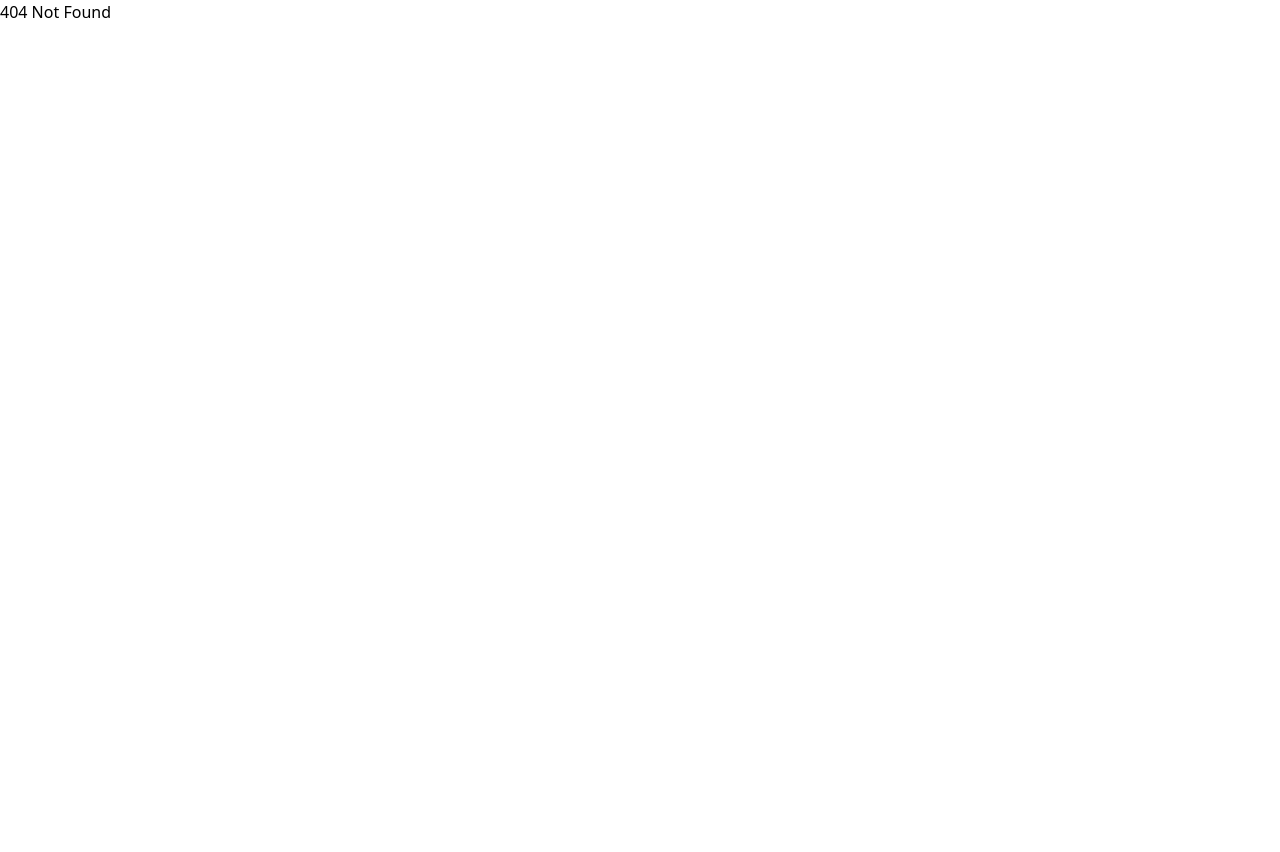
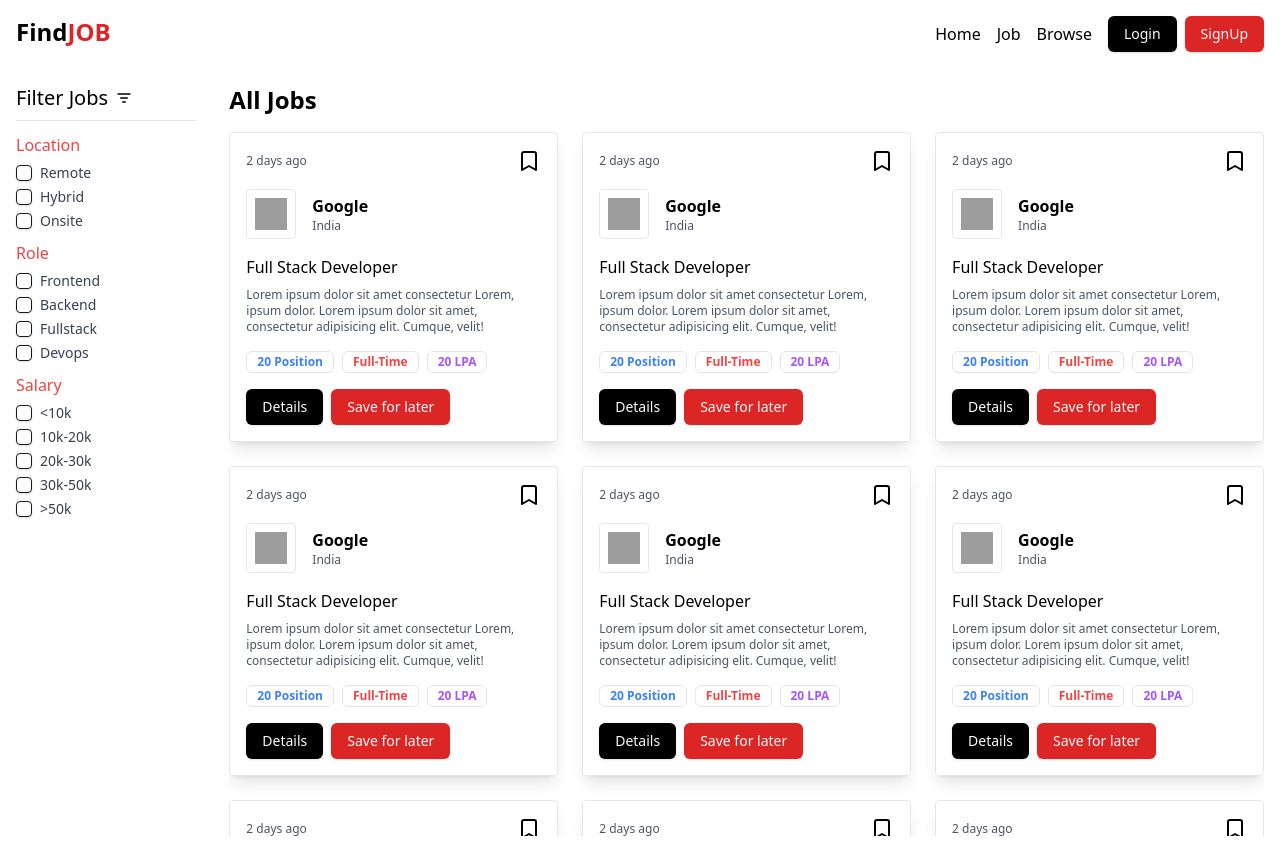
Before and after one commit to JayeshYadav07/Job-Portal, a React (Vite) app in the folder Frontend/: page /job in a window 1280 px wide. Before the commit this address had no page. Before the commit the page ends 800 px from the top, so only its background shows below. Built offline with nearby package versions, Linux system fonts and the light colour scheme; grey boxes are pictures that could not be loaded.

Commit message:
job page UI added

```diff
--- a/Frontend/package.json
+++ b/Frontend/package.json
@@ -11,6 +11,7 @@
   },
   "dependencies": {
     "@radix-ui/react-avatar": "^1.1.1",
+    "@radix-ui/react-checkbox": "^1.1.2",
     "@radix-ui/react-label": "^2.1.0",
     "@radix-ui/react-popover": "^1.1.2",
     "@radix-ui/react-radio-group": "^1.2.1",
--- a/Frontend/src/App.tsx
+++ b/Frontend/src/App.tsx
@@ -3,6 +3,7 @@
 import Login from "./pages/Login";
 import Signup from "./pages/Signup";
 import { Toaster } from "./components/ui/sonner";
+import Job from "./pages/Job";
 export default function App() {
 	const router = createBrowserRouter([
 		{
@@ -18,6 +19,10 @@
 			element: <Signup />,
 		},
 		{
+			path: "/job",
+			element: <Job />,
+		},
+		{
 			path: "*",
 			element: <h1>404 Not Found</h1>,
 		},
--- /dev/null
+++ b/Frontend/src/components/FilterJob.tsx
@@ -0,0 +1,39 @@
+import { ListFilter } from "lucide-react";
+import { Checkbox } from "./ui/checkbox";
+import { Label } from "./ui/label";
+
+function FilterJob() {
+	const filter: any = {
+		Location: ["Remote", "Hybrid", "Onsite"],
+		Role: ["Frontend", "Backend", "Fullstack", "Devops"],
+		Salary: ["<10k", "10k-20k", "20k-30k", "30k-50k", ">50k"],
+	};
+	return (
+		<div className="col-span-1">
+			<h1 className="text-xl font-medium flex items-center">
+				Filter Jobs <ListFilter className="w-4 h-4 ml-2" />
+			</h1>
+			<hr className="my-2" />
+			<div>
+				{Object.keys(filter).map((key) => (
+					<div key={key} className="flex flex-col gap-2 my-3 ">
+						<h2 className="text-md font-medium text-red-500">
+							{key}
+						</h2>
+						{filter[key].map((item: string) => (
+							<div
+								key={item}
+								className="flex text-gray-700 items-center gap-2"
+							>
+								<Checkbox id={item} />
+								<Label>{item}</Label>
+							</div>
+						))}
+					</div>
+				))}
+			</div>
+		</div>
+	);
+}
+
+export default FilterJob;
--- /dev/null
+++ b/Frontend/src/components/JobCard.tsx
@@ -0,0 +1,54 @@
+import { Bookmark } from "lucide-react";
+import { Badge } from "./ui/badge";
+import { Button } from "./ui/button";
+
+function JobCard() {
+	return (
+		<div className="p-4 border shadow-lg border-gray-200 rounded flex flex-col gap-4">
+			<div className="flex justify-between items-center">
+				<h2 className="text-gray-600 text-xs">2 days ago</h2>
+				<Bookmark className="cursor-pointer" />
+			</div>
+			<div className="flex gap-4 items-center">
+				<div className="border p-2 rounded">
+					<img
+						src="https://upload.wikimedia.org/wikipedia/commons/thumb/c/c1/Google_%22G%22_logo.svg/1024px-Google_%22G%22_logo.svg.png"
+						alt=""
+						className="w-8 h-8"
+					/>
+				</div>
+				<div>
+					<h2 className="text-md font-semibold">Google</h2>
+					<p className="text-gray-600 text-xs">India</p>
+				</div>
+			</div>
+			<div>
+				<h3 className="font-medium mb-2">Full Stack Developer</h3>
+				<p className="text-gray-600 text-xs">
+					Lorem ipsum dolor sit amet consectetur Lorem, ipsum dolor.
+					Lorem ipsum dolor sit amet, consectetur adipisicing elit.
+					Cumque, velit!
+				</p>
+			</div>
+			<div className="flex gap-2">
+				<Badge variant="outline" className="text-blue-500">
+					20 Position
+				</Badge>
+				<Badge variant="outline" className="text-red-500">
+					Full-Time
+				</Badge>
+				<Badge variant="outline" className="text-purple-500">
+					20 LPA
+				</Badge>
+			</div>
+			<div className="flex gap-2">
+				<Button className="bg-black hover:bg-blue-500">Details</Button>
+				<Button className="bg-red-600 hover:bg-blue-500">
+					Save for later
+				</Button>
+			</div>
+		</div>
+	);
+}
+
+export default JobCard;
--- /dev/null
+++ b/Frontend/src/components/JobSection.tsx
@@ -0,0 +1,17 @@
+import JobCard from "./JobCard";
+
+function JobSection() {
+	const jobs = [1, 2, 3, 4, 5, 6, 7, 8, 9, 10];
+	return (
+		<div className="col-span-5">
+			<h1 className="text-2xl font-bold mb-4">All Jobs</h1>
+			<div className="grid grid-cols-1 md:grid-cols-2 lg:grid-cols-3 gap-6 h-[88vh] overflow-y-auto">
+				{jobs.map((job, index) => (
+					<JobCard key={index} />
+				))}
+			</div>
+		</div>
+	);
+}
+
+export default JobSection;
--- /dev/null
+++ b/Frontend/src/components/ui/checkbox.tsx
@@ -0,0 +1,28 @@
+import * as React from "react"
+import * as CheckboxPrimitive from "@radix-ui/react-checkbox"
+import { Check } from "lucide-react"
+
+import { cn } from "@/lib/utils"
+
+const Checkbox = React.forwardRef<
+  React.ElementRef<typeof CheckboxPrimitive.Root>,
+  React.ComponentPropsWithoutRef<typeof CheckboxPrimitive.Root>
+>(({ className, ...props }, ref) => (
+  <CheckboxPrimitive.Root
+    ref={ref}
+    className={cn(
+      "peer h-4 w-4 shrink-0 rounded-sm border border-neutral-200 border-neutral-900 shadow focus-visible:outline-none focus-visible:ring-1 focus-visible:ring-neutral-950 disabled:cursor-not-allowed disabled:opacity-50 data-[state=checked]:bg-neutral-900 data-[state=checked]:text-neutral-50 dark:border-neutral-800 dark:border-neutral-50 dark:focus-visible:ring-neutral-300 dark:data-[state=checked]:bg-neutral-50 dark:data-[state=checked]:text-neutral-900",
+      className
+    )}
+    {...props}
+  >
+    <CheckboxPrimitive.Indicator
+      className={cn("flex items-center justify-center text-current")}
+    >
+      <Check className="h-4 w-4" />
+    </CheckboxPrimitive.Indicator>
+  </CheckboxPrimitive.Root>
+))
+Checkbox.displayName = CheckboxPrimitive.Root.displayName
+
+export { Checkbox }
--- /dev/null
+++ b/Frontend/src/pages/Job.tsx
@@ -0,0 +1,17 @@
+import FilterJob from "../components/FilterJob";
+import JobSection from "../components/JobSection";
+import Navbar from "../components/Navbar";
+
+function Job() {
+	return (
+		<div>
+			<Navbar />
+			<div className="max-w-screen-xl p-4 mx-auto grid grid-cols-6 gap-8">
+				<FilterJob />
+				<JobSection />
+			</div>
+		</div>
+	);
+}
+
+export default Job;
```
Also changed, not shown: 1 other file (tests, documents, lock files or other folders).
